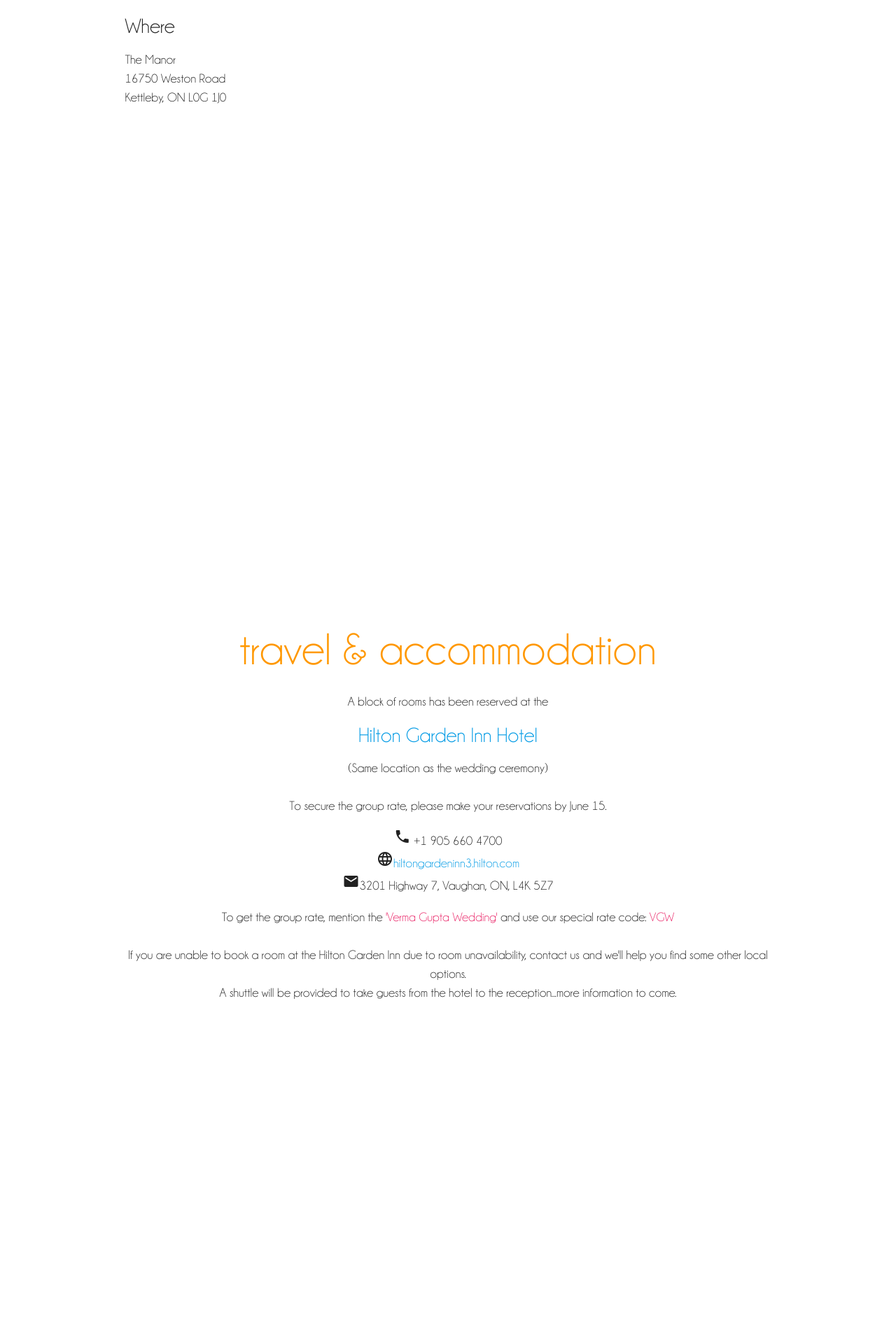
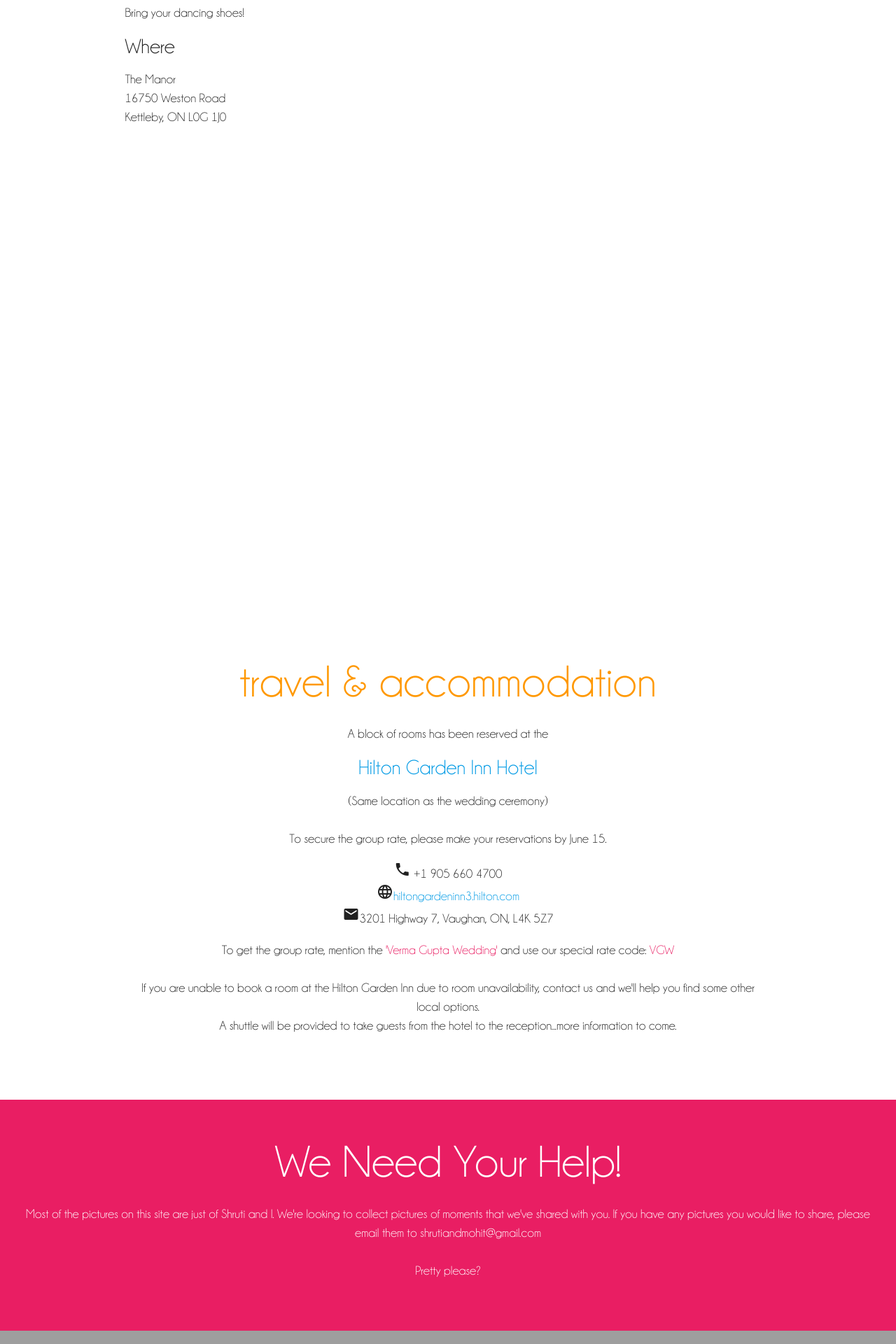
Before and after one commit to guptamo/shrutiwedsmohit, a Django app: template templates/invitation/invitation.html in a window 1280 px wide. Shown: the part 2640-4560 px from the top of the page at 70% size. Run offline with Django 3.2, Linux system fonts and the light colour scheme; the template is opened without the code that fills it: most values are stand-ins (such as "Sample title", 1, 10 or a date in 2020); a map, chart or similar area stays blank; some libraries are stand-ins or nearby versions; grey boxes are pictures that could not be loaded.

Commit message:
Close to final commit

```diff
--- a/invitation/models.py
+++ b/invitation/models.py
@@ -21,6 +21,7 @@
     invited_sangeet = models.BooleanField(default=False)
     invited_ceremony = models.BooleanField(default=False)
     invited_reception = models.BooleanField(default=False)
+    rsvp = models.BooleanField(default=False)
 
     class Meta:
         verbose_name = 'Invitation'
--- a/invitation/views.py
+++ b/invitation/views.py
@@ -117,6 +117,9 @@
     if request.method == "POST":
         form = UpdateGuestForm(request.POST, instance=guest)
         if form.is_valid():
+            if request.user == invitation.user:
+                invitation.rsvp = True
+                invitation.save()
             form.save()
             messages.success(
                 request,
--- a/static/css/custom.css
+++ b/static/css/custom.css
@@ -124,3 +124,25 @@
     width: 6rem;
     margin: 1rem auto 3rem;
 }
+
+img.deco {
+    height: 2.2rem;
+    margin-bottom:-0.3rem;
+}
+
+#help, #accommodation{
+    padding: 3rem 1rem 3rem 1rem;
+}
+
+#help h2, #accommodation h2 {
+    margin-top:0;
+
+}
+
+.no-bottom-padding {
+    margin-bottom:0;
+}
+
+.extra-bottom-margin{
+    margin-bottom: 2rem;
+}
--- a/templates/invitation/invitation.html
+++ b/templates/invitation/invitation.html
@@ -67,7 +67,8 @@
                 <div class="col s12 m6 l6">
                     <div class="card">
                         <div class="card-content">
-                            <h4 class="card-title">{{ guest.name }}</h4>
+                            <h4 class="card-title no-bottom-padding">{{ guest.name }}</h4>
+                            <p class="light" style="margin-bottom: 1rem !important;">Please click rsvp even if you will not be attending</p>
                             <form action="{% url 'invitation:update_guest' invitation.name guest.pk %}" method="post">
                                 {% csrf_token %}
                                 {% if form.non_field_errors %}
@@ -76,6 +77,7 @@
                                     </div>
                                 {% endif %}
                                 <div class="row" style="margin-bottom:0;">
+
                                     {% if invitation.invited_sangeet %}
                                         <div class="col s6 m6 l6">
                                             <p>Sangeet</p>
@@ -145,24 +147,26 @@
         </div>
     </div>
     <div class="parallax-container">
-        <div class="parallax"><img src={% static 'img/parallax/parallax2.jpg' %} alt="Shruti and Mohit at a Water Treatment Facility" /></div>
+        <div class="parallax">
+            <img src="{% static 'img/parallax/parallax9.jpg' %}" alt="Look Back" />
+        </div>
     </div>
     <div class="container" id="info">
         <div class="row">
             <h2><a class="purple-text text-lighten-1" name="#info">info</a></h2>
             {% if invitation.invited_sangeet %}
-                <h4 class="orange-text">Sangeet</h4>
+                <h4 class="orange-text"><img src={% static 'img/paisley.png' %} alt="" class="deco"/>  Sangeet</h4>
                 <div class="divider"></div>
                 <div class="row">
                     {% if invitation.invited_by == "verma" %}
                         <div class="col s12 m6 l6">
                             <h5>When</h5>
-                            <p class="light">
+                            <p>
                                 Thursday, August 4, 2016<br>
                                 6:00 pm
                             </p>
                             <h5>Where</h5>
-                            <p class="light">
+                            <p>
                                 The Verma Residence<br>
                                 1 Shadyridge Road<br>
                                 Brampton, ON L6P 1K3
@@ -176,12 +180,11 @@
                     {% elif invitation.invited_by == "gupta" %}
                         <div class="col s12 m6 l6">
                             <h5>When</h5>
-                            <p class="light">
+                            <p>
                                 Sunday, July 24, 2016<br>
-                                NOTE!!! INSERT TIME HERE!!!!!!!!!
                             </p>
                             <h5>Where</h5>
-                            <p class="light">
+                            <p>
                                 The Gupta Residence<br>
                                 2136 Appleleaf Way<br>
                                 Ottawa, ON K1W 1J9
@@ -196,21 +199,21 @@
                 </div>
             {% endif %}
             {% if invitation.invited_ceremony %}
-                <h4 class="pink-text">Wedding Ceremony</h4>
+                <h4 class="pink-text"><img src={% static 'img/ganesh_ji.gif' %} alt="" class="deco"/>  Wedding Ceremony</h4>
                 <div class="divider"></div>
                 <div class="row">
                     <div class="col s12 m6 l6">
                         <h5>When</h5>
-                        <p class="light">
+                        <p>
                             Sunday, August 7, 2016<br>
-                            <ul class="light">
+                            <ul>
                                 <li><strong>Baraat</strong> arrives at 9 am</li>
                                 <li><strong>Ceremony</strong> begins at 10 am</li>
                                 <li><strong>Lunch</strong> to follow</li>
                             </ul>
                         </p>
                         <h5>Where</h5>
-                        <p class="light">
+                        <p>
                             Toscana Banquet Hall<br>
                             at the Hilton Garden Inn Hotel<br>
                             3201 Highway 7 West<br>
@@ -225,12 +228,12 @@
                 </div>
             {% endif %}
             {% if invitation.invited_reception %}
-                <h4 class="purple-text text-lighten1">Reception</h4>
+                <h4 class="purple-text text-lighten1"><img src={% static 'img/mandala.png' %} alt="" class="deco"/>  Reception</h4>
                 <div class="divider"></div>
                 <div class="row">
                     <div class="col s12 m6 l6">
                         <h5>When</h5>
-                        <p class="light">
+                        <p>
                             Sunday, August 7, 2016<br>
                             <ul>
                                 <li><strong>Cocktails</strong> begin at 6 pm</li>
@@ -239,7 +242,7 @@
                             </ul>
                         </p>
                         <h5>Where</h5>
-                        <p class="light">
+                        <p>
                             The Manor<br>
                             16750 Weston Road<br>
                             Kettleby, ON L0G 1J0
@@ -254,7 +257,7 @@
             {% endif %}
         </div>
     </div>
-    <div class="parallax-container">
+    <div class="parallax-container no-bottom-padding">
         <div class="parallax"><img src={% static 'img/parallax/parallax6.jpg' %} alt="Shruti and Mohit Beside a wall" /></div>
     </div>
     <div class="container" id="accommodation">
@@ -282,12 +285,35 @@
             </p>
         </div>
     </div>
-    <div class="parallax-container">
-        <div class="parallax"><img src={% static 'img/parallax/parallax8.jpg' %} alt="Shruti and Mohit Beside a wall" /></div>
+    <div class="row pink white-text no-bottom-padding">
+        <div class="col s12 center-align" id="help">
+            <h2><a class="white-text" name="help">We Need Your Help!</a></h2>
+            <p>
+                Most of the pictures on this site are just of Shruti and I. We're looking to collect pictures of moments that we've shared with you. If you have any pictures you would like to share, please email them to <a class="white-text" href="mailto:shrutiandmohit@gmail.com">shrutiandmohit@gmail.com</a><br><br>
+                Pretty please?
+            </p>
         </div>
-    <div class="row">
-        <div class="col s12 m8 l9">
-            <div class="slider">
+    </div>
+    <div class="slider hide-on-large-only">
+        <ul class="slides">
+            <li>
+                <img src="{% static 'img/slider/slider2.jpg' %}">
+            </li>
+            <li>
+                <img src="{% static 'img/slider/slider5.jpg' %}">
+            </li>
+            <li>
+                <img src="{% static 'img/slider/portrait_slider1.jpg' %}">
+            </li>
+            <li>
+                <img src="{% static 'img/slider/portrait_slider2.jpg' %}">
+            </li>
+            <li>
+                <img src="{% static 'img/slider/slider8.jpg' %}">
+            </li>
+        </ul>
+    </div>
+    <div class="slider hide-on-med-and-down">
         <ul class="slides">
             <li>
                 <img src="{% static 'img/slider/slider1.jpg' %}">
@@ -313,24 +339,7 @@
             <li>
                 <img src="{% static 'img/slider/slider8.jpg' %}">
             </li>
-                    <li>
-                      <img src="{% static 'img/slider/giphy.gif' %}">
-                    </li>
         </ul>
-            </div>
-        </div>
-        <div class="col s12 m4 l3">
-            <br>
-                <h2 class="center-align"><a class="black-text" name="help">We Need Your Help!</a></h2>
-                <p class="center-align">
-                    Most of the pictures on this site are just of Shruti and I. We're not narcissists, we swear! We're looking to collect pictures of moments that we've shared with you. If you have any pictures you would like to share, please email them to <a href="mailto:shrutiandmohit@gmail.com">shrutiandmohit@gmail.com</a><br><br>
-                    Pretty please?
-                </p>
-            </div>
-        </div>
-    </div>
-    <div class="parallax-container">
-        <div class="parallax"><img src={% static 'img/parallax/parallax1.jpg' %} alt="Shruti and Mohit Beside a wall" /></div>
     </div>
     <div class="container" id="social">
         <h2 class="center-align"><a class="pink-text" name="social">Social Media</a></h2>
```
Also changed, not shown: templates/invitation/dashboard.html (+33 -10 lines), templates/invitation/old_login.html (deleted, +0 -48 lines), invitation/migrations/0008_add_rsvp_field_to_invitation.py (added), static/img/mandala.png (added), static/img/paisley.png (added), static/img/parallax/parallax7.jpg (deleted), static/img/parallax/parallax7_portrait.jpg (added), static/img/parallax/parallax9.jpg (added), static/img/parallax/parallax_portrait2.jpg (added), static/img/parallax/portrait2.jpg (added), static/img/slider/portrait_slider1.jpg (added), static/img/slider/portrait_slider2.jpg (added), static/img/slider/slider9.jpg (deleted). Lines whose indentation alone changed are shown as unchanged.
